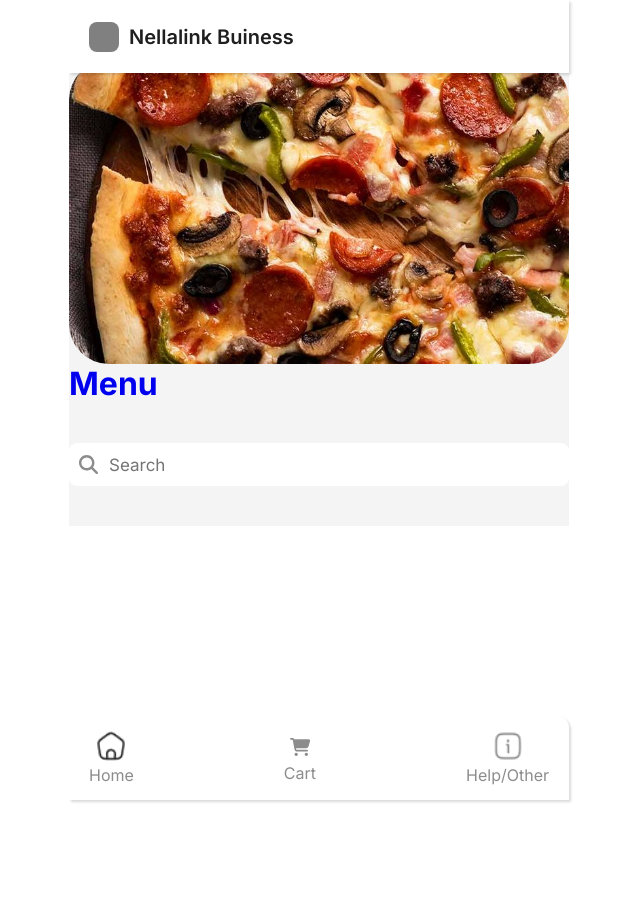
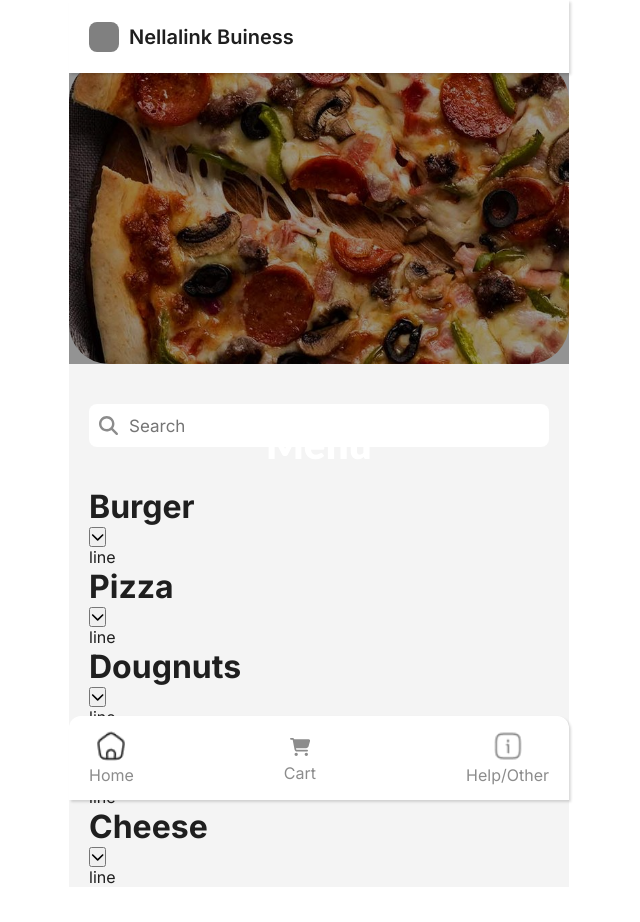
Before and after one commit to kponky/Nellalinks-project_App, a React (Vite) app: page /pattern-2 in a window 1280 px wide. Shown: the top 922 px of the page, without its empty margins (321-961 px from the left). Before the commit the page ends 800 px from the top, so only its background shows below. Built offline with nearby package versions, Linux system fonts and the light colour scheme.

Commit message:
patter-2 arrangemnts

```diff
--- a/src/App.css
+++ b/src/App.css
@@ -1,10 +1,11 @@
 @import url('https://fonts.googleapis.com/css2?family=DM+Sans:ital,opsz,wght@0,9..40,100..1000;1,9..40,100..1000&family=Inter:wght@100..900&display=swap');
-
+@import url('https://fonts.googleapis.com/css2?family=DM+Sans:ital,opsz,wght@0,9..40,100..1000;1,9..40,100..1000&family=Inter:wght@100..900&family=Lato:ital,wght@0,100;0,300;0,400;0,700;0,900;1,100;1,300;1,400;1,700;1,900&display=swap');
 * {
   margin: 0;
   padding: 0;
   box-sizing: border-box;
   font-family: "Inter", sans-serif;
+
 }
 
 .btn,
@@ -39,4 +40,5 @@ img {
 
 a {
   text-decoration: none;
+  color: #1f1f1f;
 }
--- /dev/null
+++ b/src/Components/Burgercard.jsx
@@ -0,0 +1,18 @@
+import { faChevronDown } from '@fortawesome/free-solid-svg-icons'
+import { FontAwesomeIcon } from '@fortawesome/react-fontawesome'
+import React from 'react'
+
+const Burgercard = () => {
+  return (
+    <div  className='burger-card-container'>
+    <div className="bgc-heading">
+    <h1> Burger</h1>
+    <button> <FontAwesomeIcon icon={faChevronDown}/> </button>
+    </div>
+    <div className='line'>line</div>
+
+    </div>
+  )
+}
+
+export default Burgercard
--- /dev/null
+++ b/src/Components/BurritoCard.jsx
@@ -0,0 +1,18 @@
+import { faChevronDown } from '@fortawesome/free-solid-svg-icons'
+import { FontAwesomeIcon } from '@fortawesome/react-fontawesome'
+import React from 'react'
+
+const BurritoCard = () => {
+  return (
+    <div  className='burrito-card-container'>
+    <div className="bgc-heading">
+    <h1> Burrito </h1>
+    <button> <FontAwesomeIcon icon={faChevronDown}/> </button>
+    </div>
+    <div className='line'>line</div>
+
+    </div>
+  )
+}
+
+export default BurritoCard
--- /dev/null
+++ b/src/Components/CheeseCard.jsx
@@ -0,0 +1,21 @@
+import { faChevronDown } from '@fortawesome/free-solid-svg-icons'
+import { FontAwesomeIcon } from '@fortawesome/react-fontawesome'
+import React from 'react'
+
+const Cheesecard = () => {
+  return (
+
+        <div  className='cheese-card-container'>
+            <div className="cheese-heading">
+            <h1> Cheese</h1>
+            <button> <FontAwesomeIcon icon={faChevronDown}/> </button>
+            </div>
+            <div className='line'>line</div>
+
+            </div>
+
+
+  )
+}
+
+export default Cheesecard
--- /dev/null
+++ b/src/Components/DonutCard.jsx
@@ -0,0 +1,18 @@
+import { faChevronDown } from '@fortawesome/free-solid-svg-icons'
+import { FontAwesomeIcon } from '@fortawesome/react-fontawesome'
+import React from 'react'
+
+const DonutCard = () => {
+  return (
+    <div  className='Donut-card-container'>
+    <div className="bgc-heading">
+    <h1> Dougnuts </h1>
+    <button> <FontAwesomeIcon icon={faChevronDown}/> </button>
+    </div>
+    <div className='line'>line</div>
+
+    </div>
+  )
+}
+
+export default DonutCard
--- /dev/null
+++ b/src/Components/PizzaCard.jsx
@@ -0,0 +1,18 @@
+import { faChevronDown } from '@fortawesome/free-solid-svg-icons'
+import { FontAwesomeIcon } from '@fortawesome/react-fontawesome'
+import React from 'react'
+
+const PizzaCard = () => {
+  return (
+    <div  className='pizza-card-container'>
+    <div className="pcc-heading">
+    <h1> Pizza</h1>
+    <button> <FontAwesomeIcon icon={faChevronDown}/> </button>
+    </div>
+    <div className='line'>line</div>
+
+    </div>
+  )
+}
+
+export default PizzaCard
--- a/src/pages/Pattern2/Home2.jsx
+++ b/src/pages/Pattern2/Home2.jsx
@@ -1,26 +1,35 @@
-import React from 'react'
-import pizzaImg from '../../assets/pizza.png'
-import Search from '../../Components/Search'
-import '../../styles/pattern-2/home.css'
-import { Link } from 'react-router-dom'
+import React from "react";
+import pizzaImg from "../../assets/pizza.png";
+import Search from "../../Components/Search";
+import "../../styles/pattern-2/home.css";
+import { Link } from "react-router-dom";
+import Burgercard from "../../Components/Burgercard";
+import PizzaCard from "../../Components/PizzaCard";
+import DonutCard from "../../Components/DonutCard";
+import BurritoCard from "../../Components/BurritoCard";
+import CheeseCard from "../../Components/CheeseCard";
 
 const Home2 = () => {
   return (
-    <div className='menu2-container'>
-   <Link to = "/pattern-2">
+    <div className="menu2-container">
+      <Link to="/pattern-2">
+        <div className="menu2-img">
+          <img src={pizzaImg} alt="" />
+        </div>
+        <div className="menu2-heading">
+          <h1>Menu</h1>
+        </div>
+        <div className="menu2-content">
+          <Search />
+          <Burgercard />
+          <PizzaCard />
+          <DonutCard />
+          <BurritoCard />
+          <CheeseCard/>
+        </div>
+      </Link>
+    </div>
+  );
+};
 
-   <div className='menu2-content '>
-    <div className='menu2-img'>
-    <img src= {pizzaImg} alt="" />
-    </div>
-     <h1>Menu</h1>
-    </div>
-
-    <Search/>
-   </Link>
-
-    </div>
-  )
-}
-
-export default Home2
+export default Home2;
--- a/src/routes.jsx
+++ b/src/routes.jsx
@@ -14,7 +14,7 @@ const AppRoutes = () => {
     <Router>
       <Routes>
         <Route path="/" element={<Pattern1Layout />}>
-          <Route path="pattern-1" element={<Home />} />
+          <Route index element={<Home />} />
           <Route path="/cart" element={<Cart />} />
           <Route path="/help-other" element={<HelpOther />} />
         </Route>
--- a/src/styles/home.css
+++ b/src/styles/home.css
@@ -1,6 +1,6 @@
 .home-container {
   padding-top: 60px;
-  padding-inline: 24px;
+  padding-inline: 20px;
   width: 100%;
   height: 100%;
   margin-bottom: 100px;
--- a/src/styles/pattern-2/home.css
+++ b/src/styles/pattern-2/home.css
@@ -1,9 +1,9 @@
 .menu2-container {
   padding-top: 60px;
-  /* padding-inline: 24px; */
   width: 100%;
   height: 100%;
   margin-bottom: 100px;
+  font-family: "Lato", sans-serif;
 }
 
 .menu2-container .menu2-img img {
@@ -16,4 +16,33 @@
 .menu2-container .menu2-img {
   max-width: 500px;
   height: 304px;
+  position: relative;
 }
+.menu2-container .menu2-heading {
+  position: absolute;
+  top: 50%;
+  left: 50%;
+  transform: translate(-50%, -50%);
+}
+
+
+.menu2-container .menu2-img::before {
+  content: '';
+  position: absolute;
+  top: 0;
+  left: 0;
+  width: 100%;
+  height: 100%;
+  background-color: rgba(0, 0, 0, 0.4); /* Adjust the alpha value (0.5) to change the darkness */
+}
+.menu2-container .menu2-heading h1{
+font-family: Lato;
+font-size: 40px;
+font-weight: 900;
+color: white;
+}
+
+.menu2-container .menu2-content{
+  padding-inline: 20px;
+
+}
```
